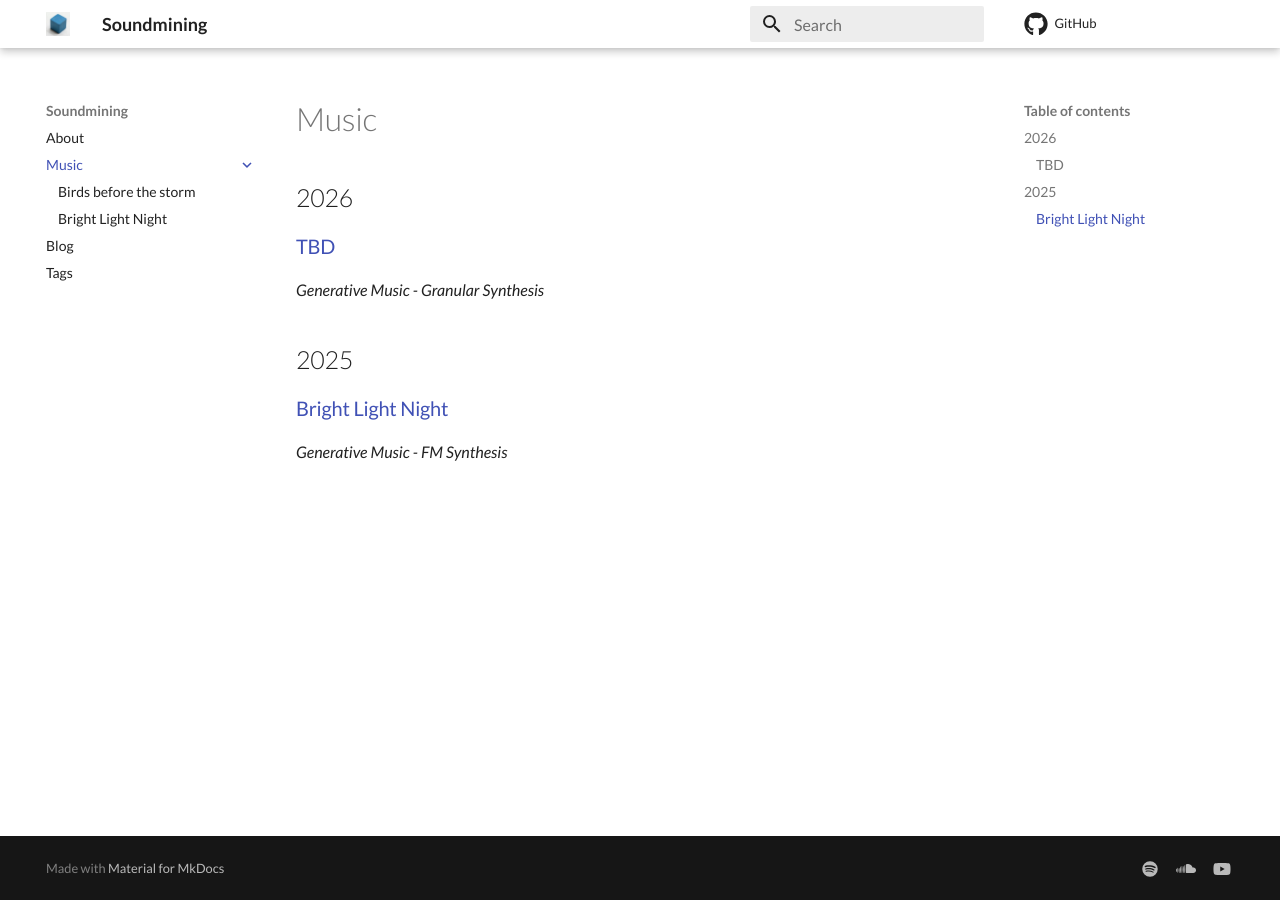
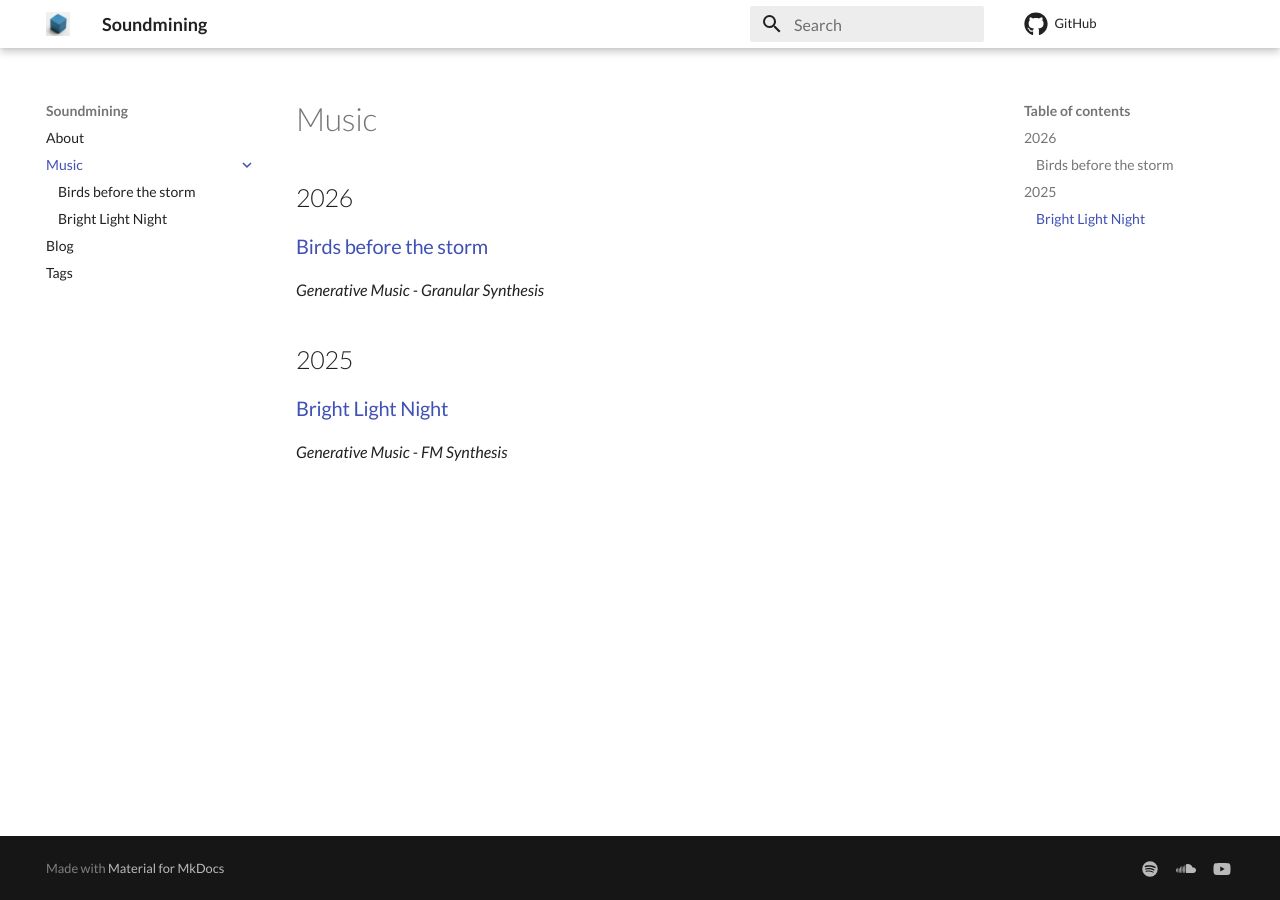
Before and after one commit to danielstahl/soundmining-monorepo, an MkDocs documentation site: the page built from docs/music/index.md, in a window 1280 px wide. Built offline with MkDocs 1.6.1 and Material for MkDocs 9.7.7, drawn with Linux system fonts in a browser that asks for light colours; comment, search, counter and statistics services are not loaded.

Commit message:
Fix piece name

```diff
--- a/docs/music/index.md
+++ b/docs/music/index.md
@@ -1,7 +1,7 @@
 # Music
 
 ## 2026
-###[TBD](concrete-music-15.md)
+###[Birds before the storm](concrete-music-15.md)
 *Generative Music - Granular Synthesis*
 
 ## 2025
```
